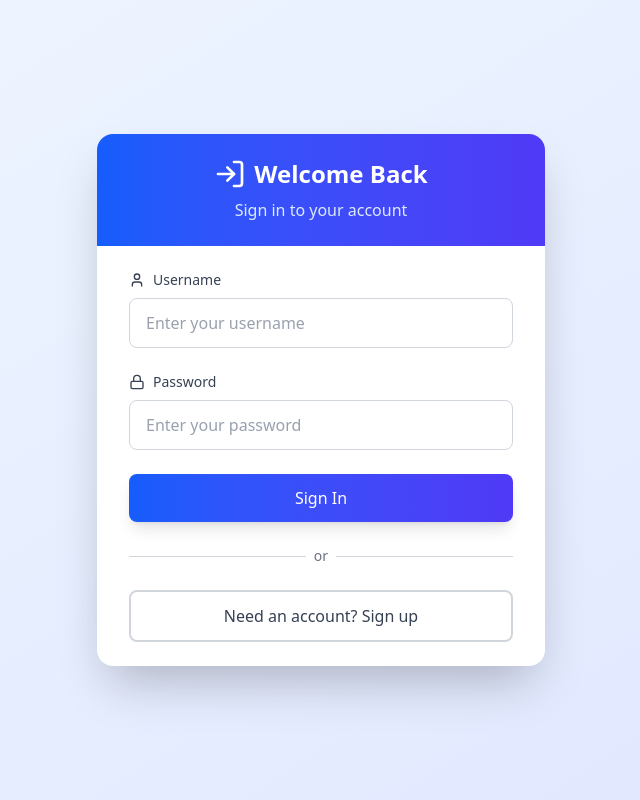
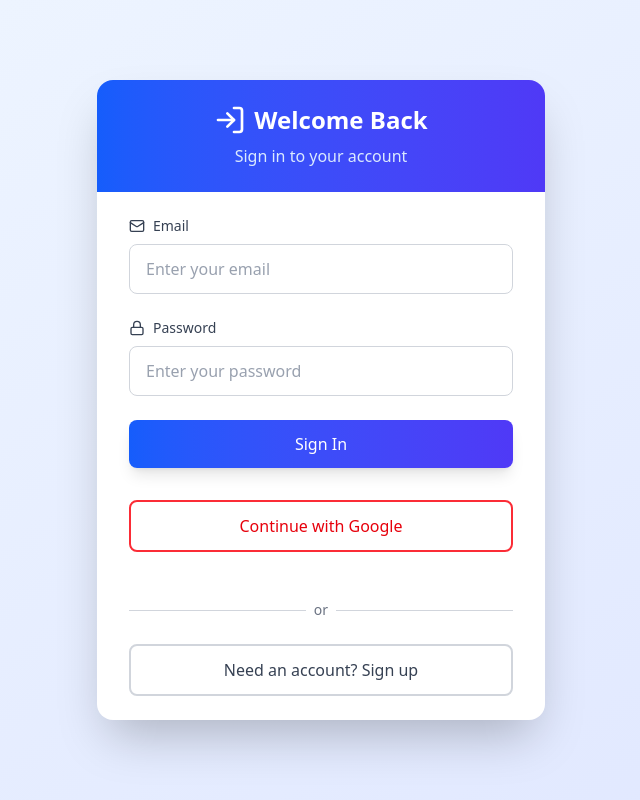
Before and after one commit to StArK145/AiTutor, a React (Vite) app in the folder frontend/: page /auth in a window 1280 px wide. Shown: the whole page, without its empty margins (319-959 px from the left). Built offline with nearby package versions, Linux system fonts and the light colour scheme; no server answers.

Commit message:
firebase auth

```diff
--- a/frontend/package.json
+++ b/frontend/package.json
@@ -12,11 +12,12 @@
   "dependencies": {
     "@tailwindcss/vite": "^4.1.11",
     "axios": "^1.10.0",
+    "firebase": "^11.10.0",
     "lucide-react": "^0.525.0",
     "react": "^19.1.0",
     "react-dom": "^19.1.0",
-    "tailwindcss": "^4.1.11",
-    "react-router-dom": "^6.x.x"
+    "react-router-dom": "^6.x.x",
+    "tailwindcss": "^4.1.11"
   },
   "devDependencies": {
     "@eslint/js": "^9.29.0",
--- a/frontend/src/pages/AuthForm.jsx
+++ b/frontend/src/pages/AuthForm.jsx
@@ -1,6 +1,14 @@
 import React, { useState } from 'react';
+import { useNavigate } from 'react-router-dom';
+import {
+  createUserWithEmailAndPassword,
+  signInWithEmailAndPassword,
+  signInWithPopup,
+  GoogleAuthProvider,
+  fetchSignInMethodsForEmail,
+} from 'firebase/auth';
+import { auth } from '../utils/firebase';
 import axios from 'axios';
-import { useNavigate } from 'react-router-dom';
 import { User, Mail, Lock, LogIn, UserPlus } from 'lucide-react';
 
 const API_BASE = import.meta.env.VITE_API_BASE;
@@ -10,42 +18,81 @@ const AuthForm = () => {
   const [formData, setFormData] = useState({
     username: '',
     email: '',
-    password: ''
+    password: '',
   });
 
   const navigate = useNavigate();
 
-  const toggleForm = () => {
-    setIsLogin(!isLogin);
-    setFormData({ username: '', email: '', password: '' });
-  };
-
-const handleSubmit = async (e) => {
+  // ───────────── Auth Handlers ─────────────
+  const handleLogin = async (e) => {
     e.preventDefault();
-
-  const endpoint = isLogin ? '/login/' : '/signup/';
-  const payload = isLogin
-    ? { username: formData.username, password: formData.password }
-    : formData;
-
     try {
-    const response = await axios.post(`${API_BASE}${endpoint}`, payload);
-    localStorage.setItem('token', response.data.access);
-
-    if (isLogin) {
+      const { user } = await signInWithEmailAndPassword(
+        auth,
+        formData.email,
+        formData.password,
+      );
+      const token = await user.getIdToken();
+      localStorage.setItem('token', token);
       alert('Login successful!');
-      navigate('/dashboard'); // ✅ Only navigate after login
-    } else {
-      alert('Signup successful! Please log in.');
-      // Optional: reset form or redirect to login form
-      setIsLogin(true); // Switch to login form after signup
-    }
+      navigate('/dashboard');
     } catch (error) {
-    const msg = error.response?.data?.error || 'Something went wrong';
-    alert(`${isLogin ? 'Login' : 'Signup'} failed: ${msg}`);
+      console.error(error);
+      alert(`Login failed: ${error.message}`);
     }
   };
 
+  const handleSignup = async (e) => {
+    e.preventDefault();
+    try {
+      const { user } = await createUserWithEmailAndPassword(
+        auth,
+        formData.email,
+        formData.password,
+      );
+
+      const token = await user.getIdToken();
+      localStorage.setItem('token', token);
+
+      // Register user in Django backend only
+      await axios.post(`${API_BASE}/register-user/`, {
+        username: formData.username,
+        email: user.email,
+        firebase_uid: user.uid,
+      });
+
+      alert('Signup successful! Please log in.');
+      setIsLogin(true);
+    } catch (error) {
+      console.error(error);
+      alert(`Signup failed: ${error.message}`);
+    }
+  };
+
+  const handleGoogleLogin = async () => {
+    const provider = new GoogleAuthProvider();
+    try {
+      const result = await signInWithPopup(auth, provider);
+      const { user } = result;
+      const token = await user.getIdToken();
+      localStorage.setItem('token', token);
+
+      const signInMethods = await fetchSignInMethodsForEmail(auth, user.email);
+      if (signInMethods.length === 1 && signInMethods[0] === 'google.com') {
+        await axios.post(`${API_BASE}/register-user/`, {
+          username: user.email,
+          email: user.email,
+          firebase_uid: user.uid,
+        });
+      }
+
+      alert('Login successful via Google!');
+      navigate('/dashboard');
+    } catch (error) {
+      console.error(error);
+      alert(`Google login failed: ${error.message}`);
+    }
+  };
 
   return (
     <div className="min-h-screen bg-gradient-to-br from-blue-50 to-indigo-100 flex items-center justify-center p-4">
@@ -69,9 +116,8 @@ const handleSubmit = async (e) => {
           </div>
 
           {/* Form */}
-          <div className="px-8 py-6">
-            <div className="space-y-6">
-              {/* Username Field */}
+          <form className="px-8 py-6 space-y-6" onSubmit={isLogin ? handleLogin : handleSignup}>
+            {!isLogin && (
               <div className="space-y-2">
                 <label className="text-sm font-medium text-gray-700 flex items-center space-x-2">
                   <User className="h-4 w-4" />
@@ -79,18 +125,16 @@ const handleSubmit = async (e) => {
                 </label>
                 <input
                   type="text"
-                  className="w-full px-4 py-3 border border-gray-300 rounded-lg focus:ring-2 focus:ring-blue-500 focus:border-transparent transition-all duration-200 placeholder-gray-400"
-                  placeholder="Enter your username"
+                  className="w-full px-4 py-3 border border-gray-300 rounded-lg focus:ring-2 focus:ring-blue-500 transition-all duration-200 placeholder-gray-400"
+                  placeholder="Choose a username"
                   value={formData.username}
-                  onChange={(e) =>
-                    setFormData({ ...formData, username: e.target.value })
-                  }
+                  onChange={(e) => setFormData({ ...formData, username: e.target.value })}
                   required
                 />
               </div>
+            )}
 
-              {/* Email Field (only for signup) */}
-              {!isLogin && (
+            {/* Email Field */}
             <div className="space-y-2">
               <label className="text-sm font-medium text-gray-700 flex items-center space-x-2">
                 <Mail className="h-4 w-4" />
@@ -98,16 +142,13 @@ const handleSubmit = async (e) => {
               </label>
               <input
                 type="email"
-                    className="w-full px-4 py-3 border border-gray-300 rounded-lg focus:ring-2 focus:ring-blue-500 focus:border-transparent transition-all duration-200 placeholder-gray-400"
+                className="w-full px-4 py-3 border border-gray-300 rounded-lg focus:ring-2 focus:ring-blue-500 transition-all duration-200 placeholder-gray-400"
                 placeholder="Enter your email"
                 value={formData.email}
-                    onChange={(e) =>
-                      setFormData({ ...formData, email: e.target.value })
-                    }
+                onChange={(e) => setFormData({ ...formData, email: e.target.value })}
                 required
               />
             </div>
-              )}
 
             {/* Password Field */}
             <div className="space-y-2">
@@ -117,12 +158,10 @@ const handleSubmit = async (e) => {
               </label>
               <input
                 type="password"
-                  className="w-full px-4 py-3 border border-gray-300 rounded-lg focus:ring-2 focus:ring-blue-500 focus:border-transparent transition-all duration-200 placeholder-gray-400"
+                className="w-full px-4 py-3 border border-gray-300 rounded-lg focus:ring-2 focus:ring-blue-500 transition-all duration-200 placeholder-gray-400"
                 placeholder="Enter your password"
                 value={formData.password}
-                  onChange={(e) =>
-                    setFormData({ ...formData, password: e.target.value })
-                  }
+                onChange={(e) => setFormData({ ...formData, password: e.target.value })}
                 required
               />
             </div>
@@ -130,12 +169,19 @@ const handleSubmit = async (e) => {
             {/* Submit Button */}
             <button
               type="submit"
-                onClick={handleSubmit}
-                className="w-full bg-gradient-to-r from-blue-600 to-indigo-600 text-white py-3 px-4 rounded-lg font-medium hover:from-blue-700 hover:to-indigo-700 focus:outline-none focus:ring-2 focus:ring-blue-500 focus:ring-offset-2 transform hover:scale-105 transition-all duration-200 shadow-lg"
+              className="w-full bg-gradient-to-r from-blue-600 to-indigo-600 text-white py-3 px-4 rounded-lg font-medium hover:from-blue-700 hover:to-indigo-700 focus:outline-none focus:ring-2 focus:ring-blue-500 transform hover:scale-105 transition-all duration-200 shadow-lg"
             >
               {isLogin ? 'Sign In' : 'Create Account'}
             </button>
-            </div>
+
+            {/* Google Login */}
+            <button
+              type="button"
+              onClick={handleGoogleLogin}
+              className="w-full mt-2 border-2 border-red-500 text-red-600 py-3 px-4 rounded-lg font-medium hover:bg-red-50 focus:outline-none focus:ring-2 focus:ring-red-400 transition-all duration-200"
+            >
+              Continue with Google
+            </button>
 
             {/* Divider */}
             <div className="relative my-6">
@@ -149,12 +195,13 @@ const handleSubmit = async (e) => {
 
             {/* Toggle Button */}
             <button
-              className="w-full border-2 border-gray-300 text-gray-700 py-3 px-4 rounded-lg font-medium hover:bg-gray-50 hover:border-gray-400 focus:outline-none focus:ring-2 focus:ring-gray-500 focus:ring-offset-2 transition-all duration-200"
-              onClick={toggleForm}
+              type="button"
+              className="w-full border-2 border-gray-300 text-gray-700 py-3 px-4 rounded-lg font-medium hover:bg-gray-50 focus:outline-none focus:ring-2 focus:ring-gray-500 transition-all duration-200"
+              onClick={() => setIsLogin(!isLogin)}
             >
               {isLogin ? 'Need an account? Sign up' : 'Already have an account? Sign in'}
             </button>
-          </div>
+          </form>
         </div>
       </div>
     </div>
--- /dev/null
+++ b/frontend/src/utils/firebase.js
@@ -0,0 +1,25 @@
+// src/lib/firebase.js
+import { initializeApp } from 'firebase/app';
+import { getAuth } from 'firebase/auth';
+import { getFirestore } from 'firebase/firestore';       // 👈 add this
+import { getAnalytics, isSupported } from 'firebase/analytics';
+
+const firebaseConfig = {
+  apiKey:               import.meta.env.VITE_FIREBASE_API_KEY,
+  authDomain:           import.meta.env.VITE_FIREBASE_AUTH_DOMAIN,
+  projectId:            import.meta.env.VITE_FIREBASE_PROJECT_ID,
+  storageBucket:        import.meta.env.VITE_FIREBASE_STORAGE_BUCKET,
+  messagingSenderId:    import.meta.env.VITE_FIREBASE_MESSAGING_SENDER_ID,
+  appId:                import.meta.env.VITE_FIREBASE_APP_ID,
+  measurementId:        import.meta.env.VITE_FIREBASE_MEASUREMENT_ID,
+};
+
+const app  = initializeApp(firebaseConfig);
+
+export const auth = getAuth(app);          // 🔑 Auth
+export const db   = getFirestore(app);     // 🗄️ Firestore  ← NEW
+
+// Analytics (only in browser, not SSR)
+export const analytics = (await isSupported()) ? getAnalytics(app) : null;
+
+export default app;
```
Also changed, not shown: 1 other file (tests, documents, lock files or other folders). Lines whose indentation alone changed are shown as unchanged.
